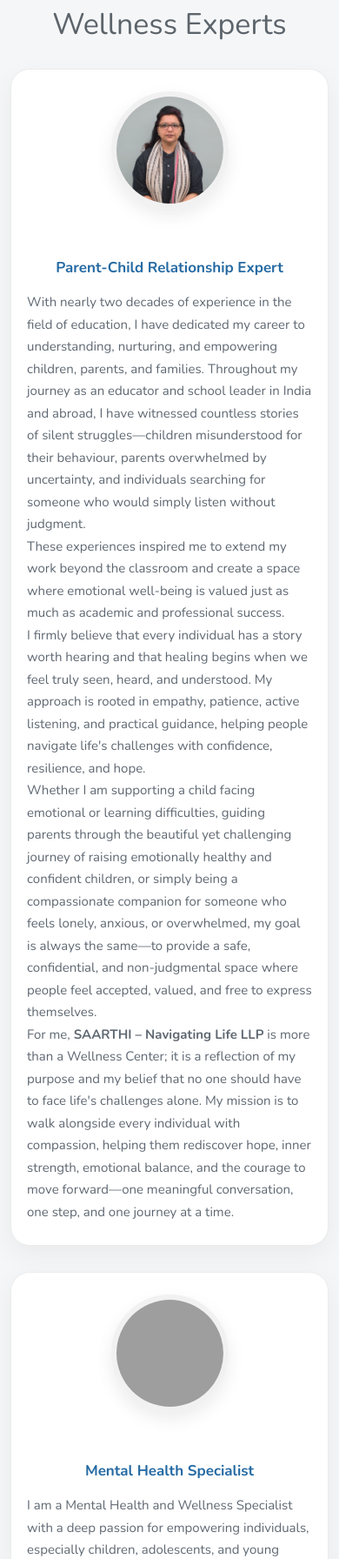
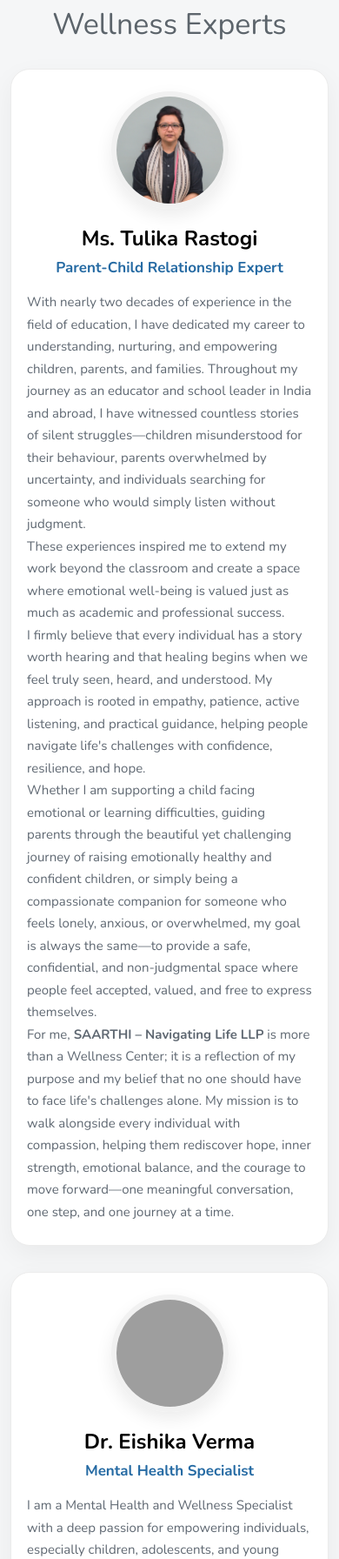
Before and after one commit to neemkaroli12/saarthinavigatinglife, a Django app: page /about/ in a window 390 px wide. Shown: the part 62-1854 px from the top of the page at 87% size. Run offline with Django 5.2, Linux system fonts and the light colour scheme; grey boxes are pictures that could not be loaded.

Commit message:
about.html

```diff
--- a/services/templates/about.html
+++ b/services/templates/about.html
@@ -215,6 +215,7 @@ body{
 
     .team-content h3{
         font-size:24px;
+        color:black !important;
     }
 
 }
```
